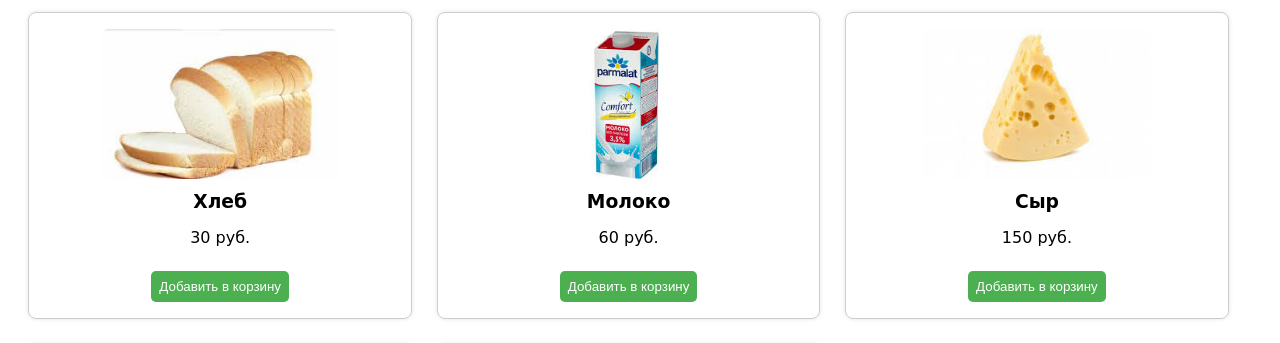
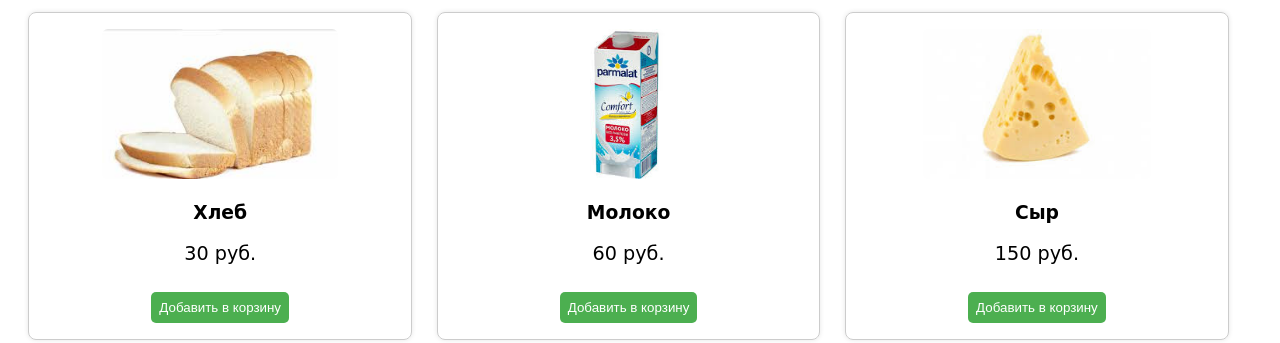
Before and after one commit to Andrzakourcev/web_programming_lab1_online_store, a plain HTML site: page 1_lab/index.html in a window 1280 px wide. Shown: the part 150-493 px from the top of the page. Drawn offline with Linux system fonts and the light colour scheme.

Commit message:
products h3 margin

```diff
--- a/1_lab/style.css
+++ b/1_lab/style.css
@@ -52,7 +52,7 @@ main h2 {
 }
 
 .products h3 {
-  margin: 0.5rem 0;
+  margin: 1,5rem 0;
 }
 
 .products img {
@@ -60,6 +60,10 @@ main h2 {
   height: 150px;
   object-fit: cover;
   border-radius: 6px;
+}
+
+.products .price {
+  font-size: 1.2rem;
 }
 
 /* модальное окно по дефолту скрыто */
```
